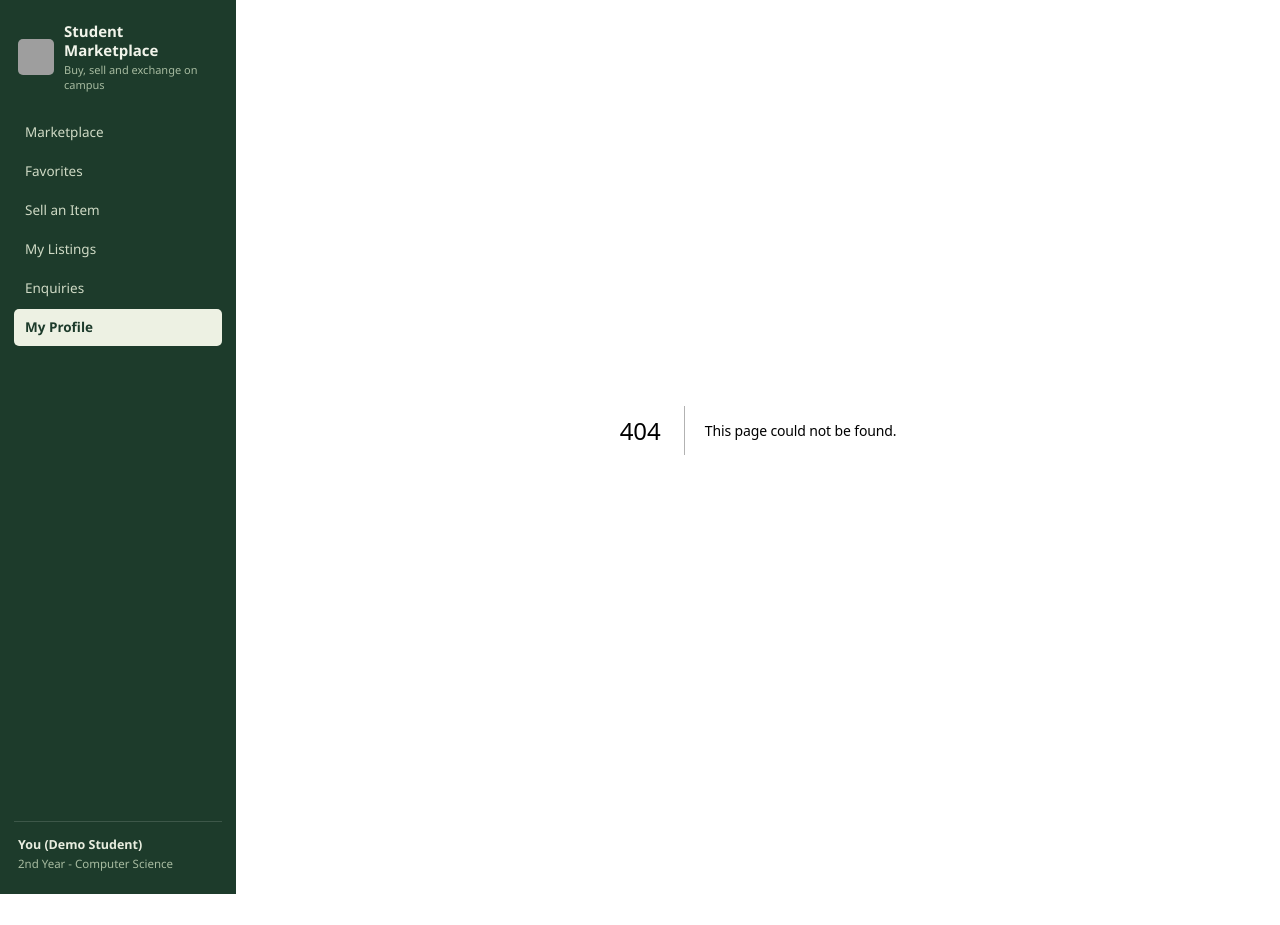
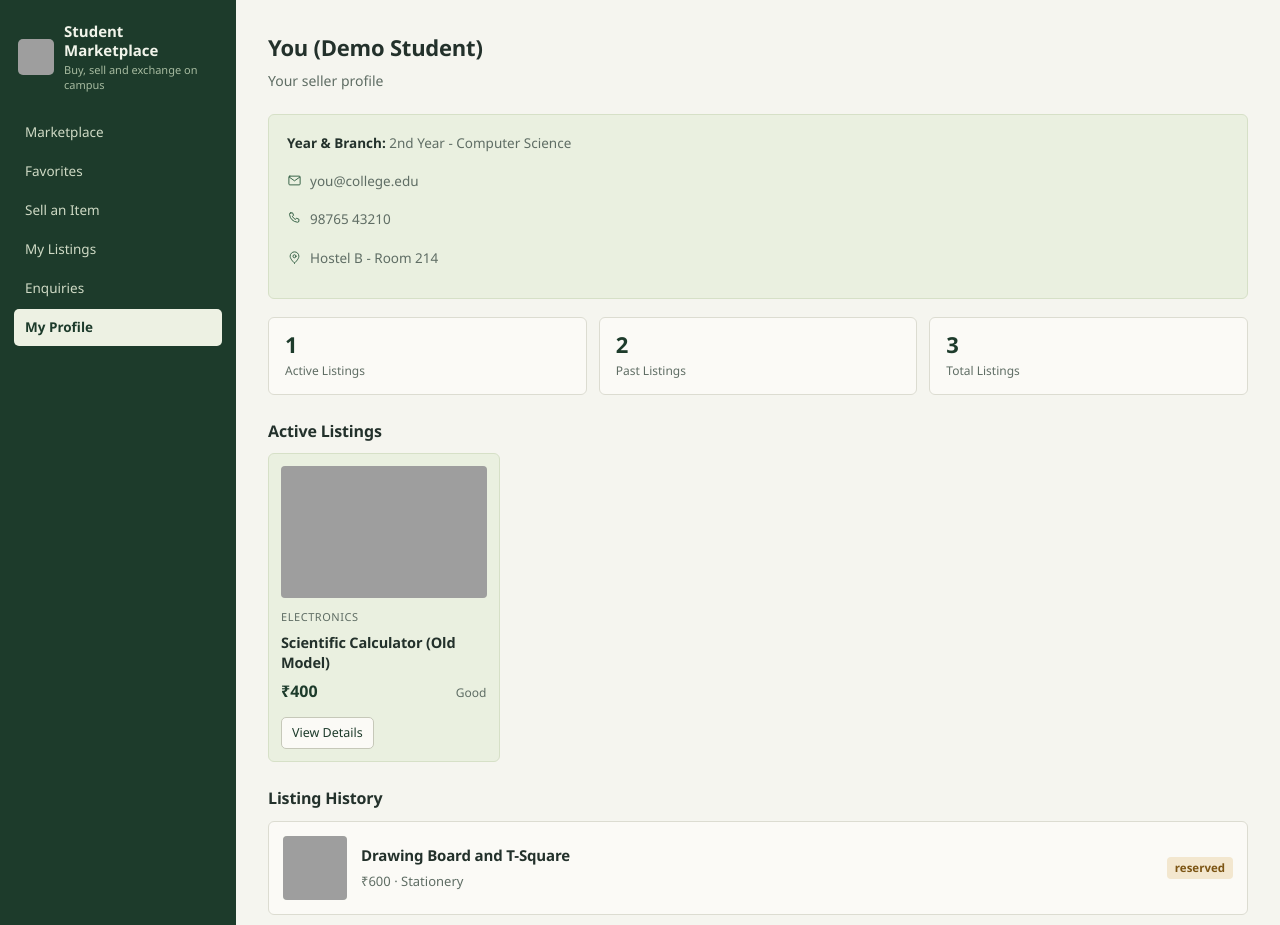
Before and after one commit to HARSHILL2023/student-second-hand-marketplace, a Next.js app: page /seller/me in a window 1280 px wide. Before the commit this address had no page. Shown: the top 925 px of the page. Before the commit the page ends 894 px from the top, so only its background shows below. Built offline with nearby package versions, Linux system fonts and the light colour scheme; grey boxes are pictures that could not be loaded.

Commit message:
feat: add seller profile page

```diff
--- /dev/null
+++ b/app/seller/[id]/page.js
@@ -0,0 +1,126 @@
+"use client";
+
+import Link from "next/link";
+import { useParams } from "next/navigation";
+import ProductCard from "@/components/ProductCard";
+import { CategoryImage, priceText } from "@/components/ProductImage";
+import { MailIcon, PhoneIcon, PinIcon } from "@/components/Icons";
+import { CURRENT_USER_ID, sellers } from "@/lib/data";
+import { useMarketplace } from "@/lib/store";
+
+export default function SellerProfilePage() {
+  const params = useParams();
+  const { data } = useMarketplace();
+
+  const seller = sellers[params.id];
+
+  if (!data) {
+    return <p className="loading">Loading profile...</p>;
+  }
+
+  if (!seller) {
+    return (
+      <div>
+        <h2>Seller not found</h2>
+        <p className="page-intro">There is no student profile for this link.</p>
+        <Link className="btn" href="/">
+          Back to marketplace
+        </Link>
+      </div>
+    );
+  }
+
+  const sellerProducts = data.products
+    .filter((product) => product.sellerId === seller.id)
+    .sort((a, b) => new Date(b.createdAt) - new Date(a.createdAt));
+
+  const activeListings = sellerProducts.filter((product) => product.status === "available");
+  const historyListings = sellerProducts.filter((product) => product.status !== "available");
+
+  return (
+    <div>
+      <h2>{seller.name}</h2>
+      <p className="page-intro">
+        {seller.id === CURRENT_USER_ID ? "Your seller profile" : "Student seller profile"}
+      </p>
+
+      <div className="panel panel-green">
+        <div className="info-list" style={{ margin: "0 0 2px" }}>
+          <p className="info-item">
+            <span>
+              <strong>Year &amp; Branch:</strong> {seller.year} - {seller.branch}
+            </span>
+          </p>
+          <p className="info-item">
+            <MailIcon />
+            <span>{seller.email}</span>
+          </p>
+          <p className="info-item">
+            <PhoneIcon />
+            <span>{seller.phone}</span>
+          </p>
+          <p className="info-item">
+            <PinIcon />
+            <span>{seller.hostel}</span>
+          </p>
+        </div>
+      </div>
+
+      <div className="stats">
+        <div className="stat">
+          <strong>{activeListings.length}</strong>
+          <span>Active Listings</span>
+        </div>
+        <div className="stat">
+          <strong>{historyListings.length}</strong>
+          <span>Past Listings</span>
+        </div>
+        <div className="stat">
+          <strong>{sellerProducts.length}</strong>
+          <span>Total Listings</span>
+        </div>
+      </div>
+
+      <h3>Active Listings</h3>
+      {activeListings.length === 0 ? (
+        <div className="empty">This seller has no active listings right now.</div>
+      ) : (
+        <div className="product-grid">
+          {activeListings.map((product) => (
+            <ProductCard
+              key={product.id}
+              product={product}
+              isFavorite={data.favorites.includes(product.id)}
+            />
+          ))}
+        </div>
+      )}
+
+      <h3>Listing History</h3>
+      {historyListings.length === 0 ? (
+        <div className="empty">No reserved or sold listings yet.</div>
+      ) : (
+        historyListings.map((product) => (
+          <div className="listing-row" key={product.id}>
+            <div className="thumb">
+              {product.image ? (
+                <img src={product.image} alt={product.name} />
+              ) : (
+                <CategoryImage category={product.category} />
+              )}
+            </div>
+            <div className="info">
+              <h3>
+                <Link href={"/products/" + product.id}>{product.name}</Link>
+              </h3>
+              <p className="muted" style={{ margin: 0 }}>
+                {priceText(product)} &middot; {product.category}
+              </p>
+            </div>
+            <span className={"badge status-" + product.status}>{product.status}</span>
+          </div>
+        ))
+      )}
+    </div>
+  );
+}
```
